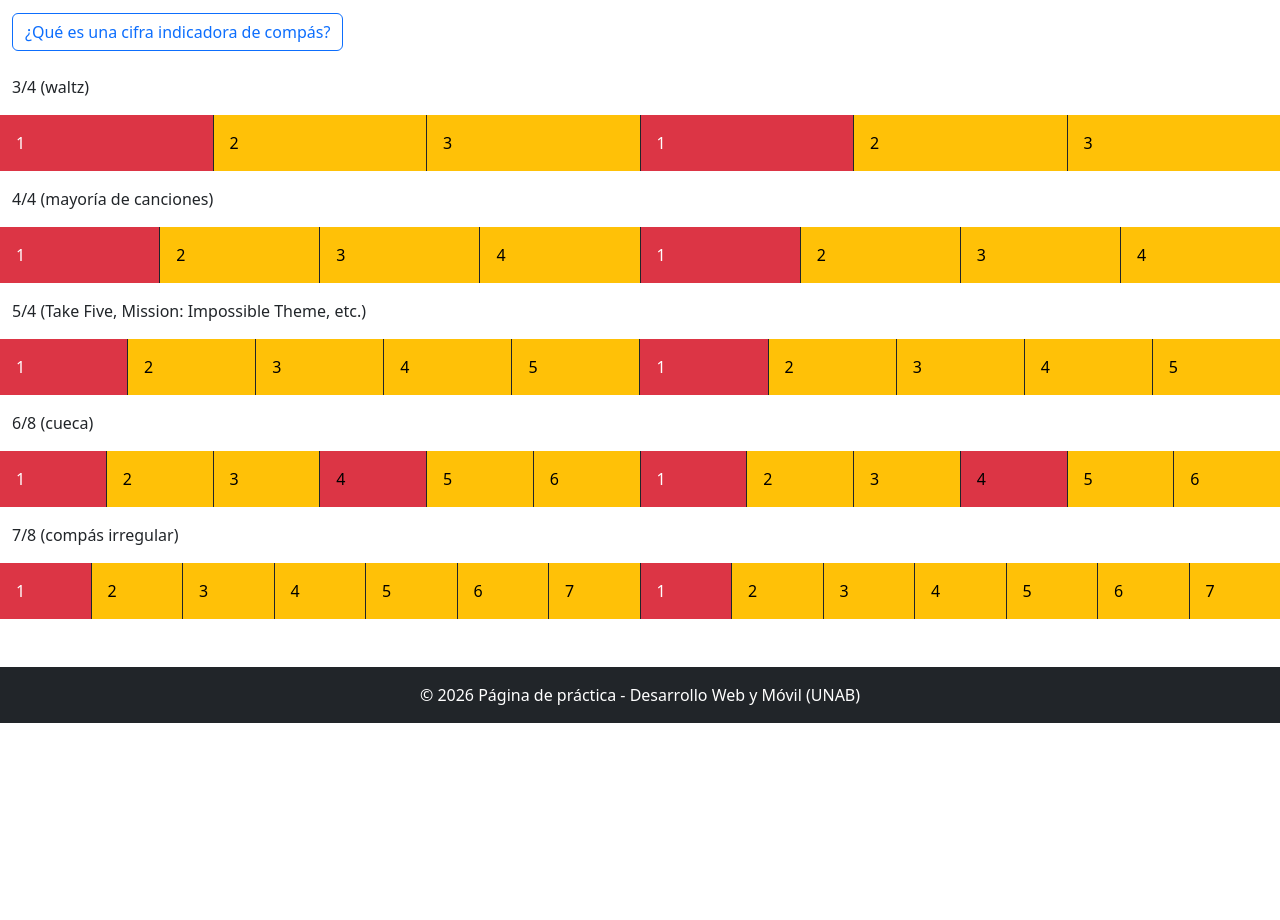
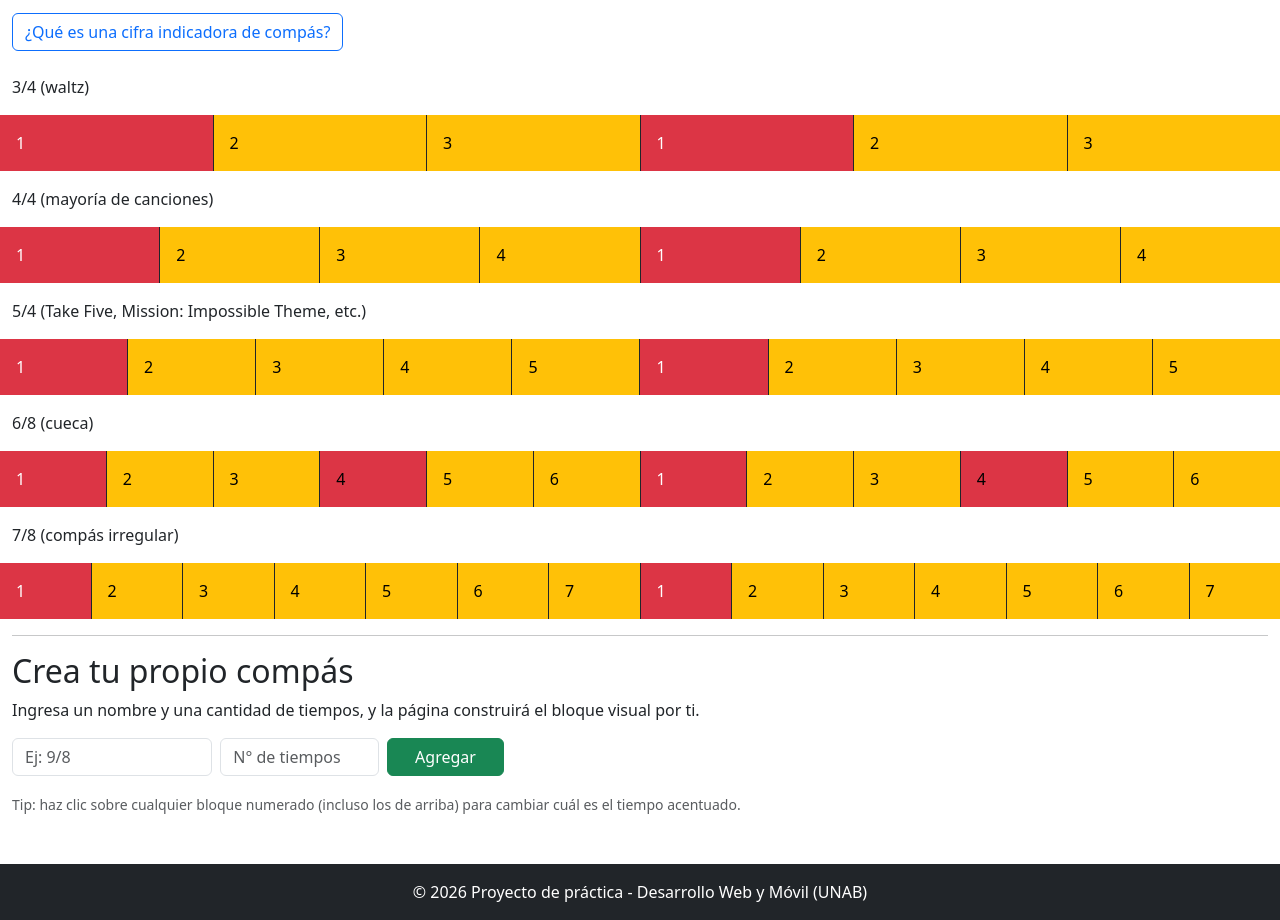
Before and after one commit to LuisCl256/dwm, a plain HTML site: page index.html in a window 1280 px wide. Shown: the part 163-1083 px from the top of the page. Before the commit the page ends 886 px from the top, so only its background shows below. Drawn offline with nearby package versions, Linux system fonts and the light colour scheme.

Commit message:
Update index.html

```diff
--- a/index.html
+++ b/index.html
@@ -1,7 +1,7 @@
 <!DOCTYPE html>
 <html lang="en">
 <head>
-  <title>DWM - PR 2</title>
+  <title>DWM - PR 3</title>
   <meta charset="utf-8">
   <meta name="viewport" content="width=device-width, initial-scale=1">
 
@@ -20,12 +20,10 @@
     <div class="container-fluid">
       <a class="navbar-brand" href="#">🎵 Time Signatures</a>
 
-      <!-- Este botón solo aparece en pantallas chicas y despliega el menú -->
       <button class="navbar-toggler" type="button" data-bs-toggle="collapse" data-bs-target="#navMenu">
         <span class="navbar-toggler-icon"></span>
       </button>
 
-      <!-- Menú -->
       <div class="collapse navbar-collapse" id="navMenu">
         <ul class="navbar-nav me-auto">
           <li class="nav-item"><a class="nav-link" href="#s34">3/4</a></li>
@@ -33,6 +31,7 @@
           <li class="nav-item"><a class="nav-link" href="#s54">5/4</a></li>
           <li class="nav-item"><a class="nav-link" href="#s68">6/8</a></li>
           <li class="nav-item"><a class="nav-link" href="#s78">7/8</a></li>
+          <li class="nav-item"><a class="nav-link" href="#crear">Crea el tuyo</a></li>
         </ul>
       </div>
     </div>
@@ -42,7 +41,6 @@
     <h1>Time Signatures</h1>
     <p>Representación visual de las cifras indicadoras de compás en la música</p>
 
-    <!-- Botón Modal -->
     <button type="button" class="btn btn-outline-primary mb-4" data-bs-toggle="modal" data-bs-target="#infoModal">
       ¿Qué es una cifra indicadora de compás?
     </button>
@@ -128,6 +126,31 @@
       <div class="col p-3 bg-warning text-black border-end border-dark">6</div>
       <div class="col p-3 bg-warning text-black">7</div>
     </div>
+
+    <p></p>
+    <hr>
+
+    <!-- Creación y manipulación de elementos con JS -->
+    <h2 id="crear">Crea tu propio compás</h2>
+    <p>Ingresa un nombre y una cantidad de tiempos, y la página construirá el bloque visual por ti.</p>
+
+    <div class="row g-2 mb-3" style="max-width: 500px;">
+      <div class="col-5">
+        <input type="text" id="nombreCompas" class="form-control" placeholder="Ej: 9/8">
+      </div>
+      <div class="col-4">
+        <input type="number" id="numTiempos" class="form-control" placeholder="N° de tiempos" min="2" max="12">
+      </div>
+      <div class="col-3">
+        <button type="button" id="btnAgregar" class="btn btn-success w-100">Agregar</button>
+      </div>
+    </div>
+
+    <p class="text-muted"><small>Tip: haz clic sobre cualquier bloque numerado (incluso los de arriba) para cambiar cuál es el tiempo acentuado.</small></p>
+
+    <!-- Aquí se insertan los compases creados dinámicamente -->
+    <div id="compasesGenerados" class="mb-5"></div>
+
   </div>
 
   <!-- Modal -->
@@ -140,7 +163,7 @@
         </div>
         <div class="modal-body">
           <p>La cifra indicadora de compás (o <em>time signature</em>) es la fracción que aparece al inicio de una partitura (por ejemplo 3/4 o 4/4).</p>
-          <p>El número de arriba/izquierda indica cuántos tiempos hay en cada compás, y el número de abajo/derecha indica qué figura musical representa un tiempo.</p>
+          <p>El número de arriba indica cuántos tiempos hay en cada compás, y el número de abajo indica qué figura musical representa un tiempo.</p>
           <p>En esta página, el bloque en rojo marca siempre el primer tiempo (el "golpe fuerte") de cada compás.</p>
         </div>
         <div class="modal-footer">
@@ -150,10 +173,13 @@
     </div>
   </div>
 
-  <!-- FOOTER -->
+  <!-- Footer -->
   <footer class="bg-dark text-white text-center py-3 mt-5">
-    <p class="mb-0">© 2026 Página de práctica - Desarrollo Web y Móvil (UNAB)</p>
+    <p class="mb-0">© 2026 Proyecto de práctica - Desarrollo Web y Móvil (UNAB)</p>
   </footer>
+
+  <!-- Implementación de JavaScript -->
+  <script src="practica.js"></script>
 
 </body>
 </html>
```
